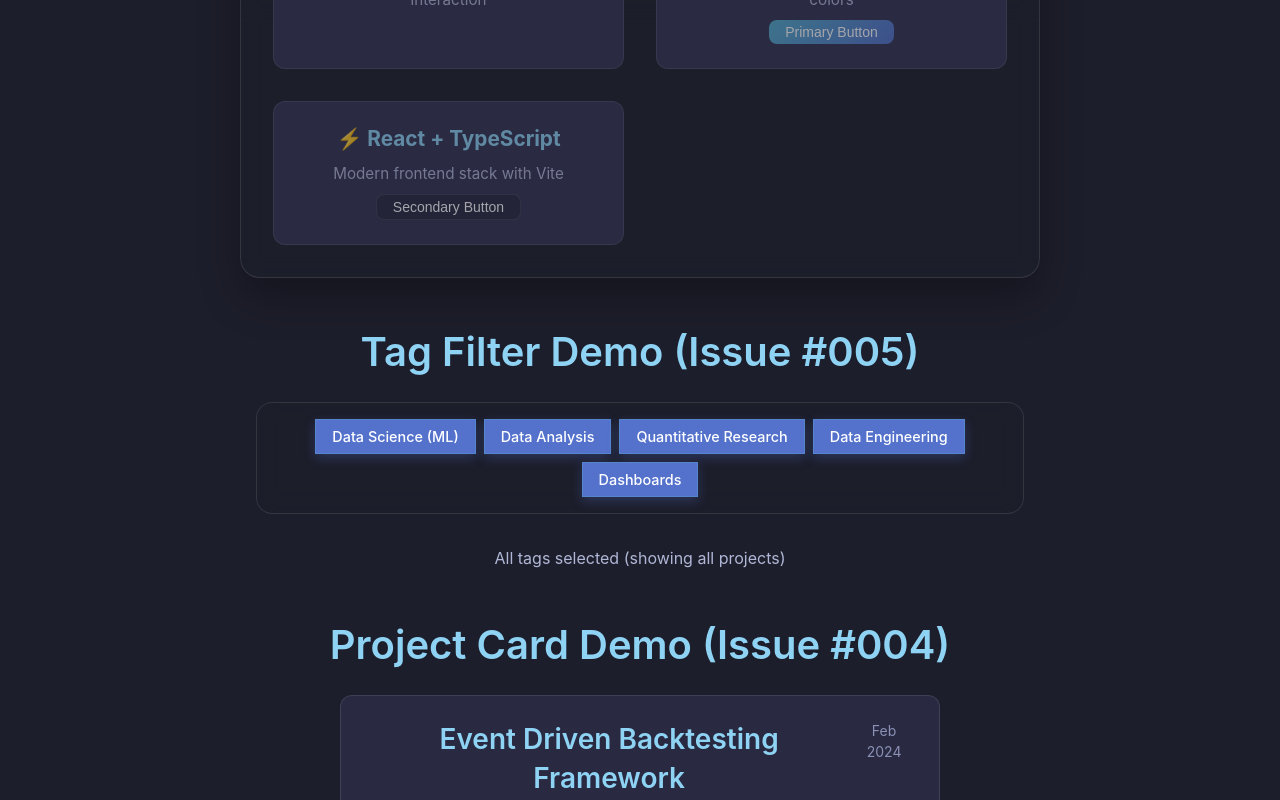
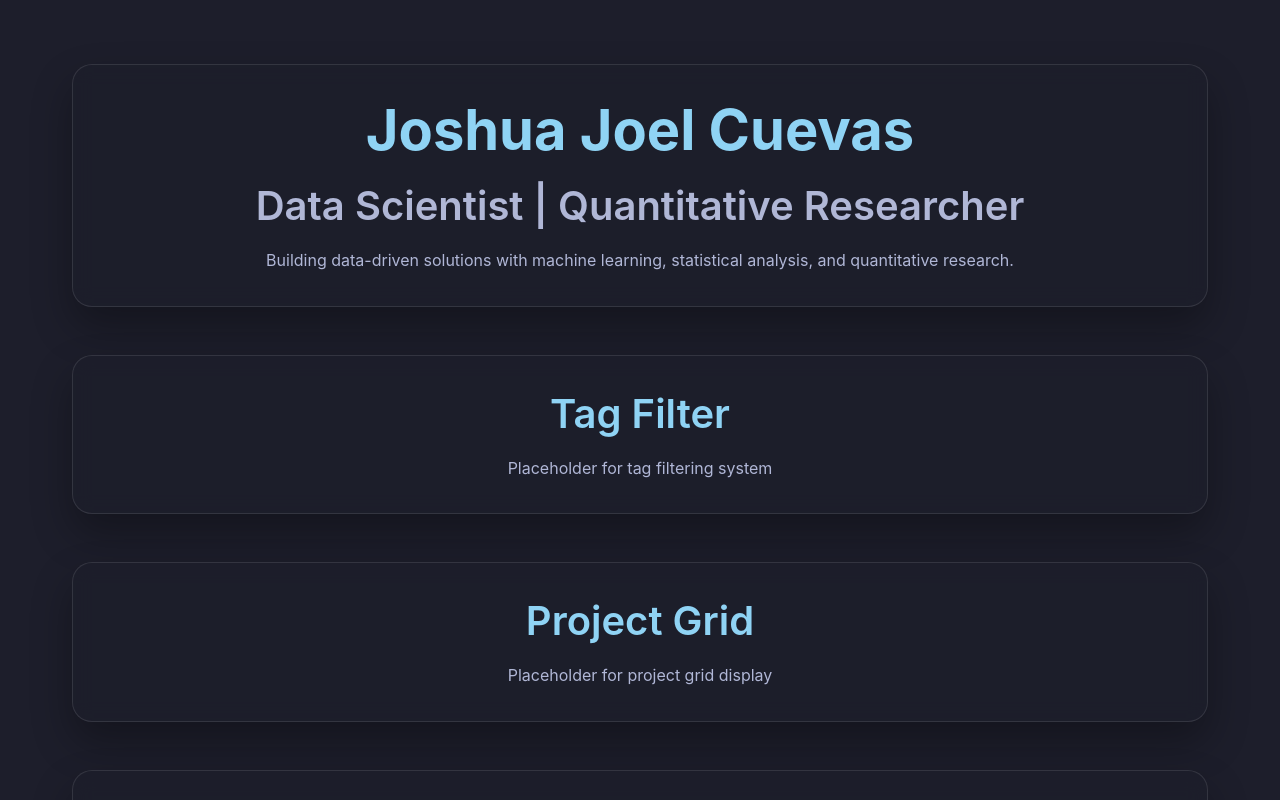
Before and after one commit to JoshuaCuevasUofT/portfolio_26, a React (Vite) app: page / in a window 1280 px wide. Built offline with nearby package versions, Linux system fonts and the light colour scheme.

Commit message:
feat: implement Hero component and Layout for issue #6
- Create Hero component with name, title, brief intro
- Create Layout component with placeholder sections
- Update App.tsx to use Layout and Hero
- Add CSS styles for layout and hero sections
- Integrate with existing ocean background

```diff
--- a/src/App.css
+++ b/src/App.css
@@ -34,12 +34,11 @@ html, body {
   height: 100%;
   display: flex;
   flex-direction: column;
-  justify-content: center;
-  align-items: center;
   color: var(--text-primary);
   text-align: center;
   padding: 2rem;
   box-sizing: border-box;
+  overflow-y: auto;
 }
 
 /* Hero section */
@@ -214,3 +213,36 @@ html, body {
     font-size: 0.9rem;
   }
 }
+
+/* Layout styles */
+.layout {
+  width: 100%;
+  max-width: 1200px;
+  margin: 0 auto;
+  padding: var(--spacing-xl);
+}
+
+.section {
+  margin: var(--spacing-2xl) 0;
+  padding: var(--spacing-xl);
+  background-color: rgba(29, 30, 43, 0.7);
+  border-radius: var(--radius-2xl);
+  backdrop-filter: blur(10px);
+  border: 1px solid var(--border-light);
+  box-shadow: 0 20px 40px var(--shadow-dark);
+}
+
+/* Hero styles */
+.hero {
+  padding: var(--spacing-xl);
+  background-color: rgba(29, 30, 43, 0.7);
+  border-radius: var(--radius-2xl);
+  backdrop-filter: blur(10px);
+  border: 1px solid var(--border-light);
+  box-shadow: 0 20px 40px var(--shadow-dark);
+}
+
+.hero-content {
+  max-width: 800px;
+  margin: 0 auto;
+}
--- a/src/App.tsx
+++ b/src/App.tsx
@@ -5,6 +5,7 @@ import Button from './components/Button'
 import Text from './components/Text'
 import ProjectCard from './components/ProjectCard'
 import TagFilter from './components/TagFilter'
+import Layout from './components/Layout'
 import { projects } from './data/projects'
 import { filterProjects } from './utils/filterProjects'
 import { type Tag } from './types/project'
@@ -92,83 +93,7 @@ function App() {
       <div ref={vantaRef} className="vanta-background"></div>
       <div className="content">
         <main>
-          <section className="hero-section">
-            <Text variant="h1" color="accent" align="center">
-              Portfolio V2
-            </Text>
-            <Text variant="body" color="secondary" align="center">
-              Interactive wave background with Vanta.js
-            </Text>
-
-            {/* Theme color demonstration */}
-            <div style={{
-              display: 'flex',
-              gap: 'var(--spacing-md)',
-              marginTop: 'var(--spacing-xl)',
-              marginBottom: 'var(--spacing-xl)',
-              justifyContent: 'center',
-              flexWrap: 'wrap'
-            }}>
-              <div style={{
-                width: '60px',
-                height: '60px',
-                backgroundColor: 'var(--color-1)',
-                borderRadius: 'var(--radius-md)',
-                display: 'flex',
-                alignItems: 'center',
-                justifyContent: 'center',
-                color: 'var(--text-primary)',
-                fontWeight: 'bold'
-              }}>#1</div>
-              <div style={{
-                width: '60px',
-                height: '60px',
-                backgroundColor: 'var(--color-2)',
-                borderRadius: 'var(--radius-md)',
-                display: 'flex',
-                alignItems: 'center',
-                justifyContent: 'center',
-                color: 'var(--text-primary)',
-                fontWeight: 'bold'
-              }}>#2</div>
-              <div style={{
-                width: '60px',
-                height: '60px',
-                backgroundColor: 'var(--color-3)',
-                borderRadius: 'var(--radius-md)',
-                display: 'flex',
-                alignItems: 'center',
-                justifyContent: 'center',
-                color: 'var(--text-primary)',
-                fontWeight: 'bold'
-              }}>#3</div>
-            </div>
-
-            <div className="features">
-              <div className="feature">
-                <h3>🌊 Animated Waves</h3>
-                <p>Real-time wave simulation with mouse interaction</p>
-              </div>
-              <div className="feature">
-                <h3>🎨 Dark Theme</h3>
-                <p>CSS custom properties with accent colors</p>
-                <div style={{ marginTop: 'var(--spacing-sm)' }}>
-                  <Button variant="primary" size="small" onClick={() => console.log('Primary clicked')}>
-                    Primary Button
-                  </Button>
-                </div>
-              </div>
-              <div className="feature">
-                <h3>⚡ React + TypeScript</h3>
-                <p>Modern frontend stack with Vite</p>
-                <div style={{ marginTop: 'var(--spacing-sm)' }}>
-                  <Button variant="secondary" size="small" onClick={() => console.log('Secondary clicked')}>
-                    Secondary Button
-                  </Button>
-                </div>
-              </div>
-            </div>
-          </section>
+          <Layout>
 
           {/* Tag Filter demonstration */}
           <section style={{
@@ -217,6 +142,7 @@ function App() {
               )}
             </div>
           </section>
+        </Layout>
         </main>
         <footer className="footer">
           <Text variant="small" color="accent" align="center">
--- /dev/null
+++ b/src/components/Hero.tsx
@@ -0,0 +1,23 @@
+import React from 'react';
+import '../styles/theme.css';
+import Text from './Text';
+
+const Hero: React.FC = () => {
+  return (
+    <section className="hero">
+      <div className="hero-content">
+        <Text variant="h1" color="accent" align="center">
+          Joshua Joel Cuevas
+        </Text>
+        <Text variant="h2" color="secondary" align="center">
+          Data Scientist | Quantitative Researcher
+        </Text>
+        <Text variant="body" color="secondary" align="center">
+          Building data-driven solutions with machine learning, statistical analysis, and quantitative research.
+        </Text>
+      </div>
+    </section>
+  );
+};
+
+export default Hero;
--- /dev/null
+++ b/src/components/Layout.tsx
@@ -0,0 +1,52 @@
+import React from 'react';
+import '../styles/theme.css';
+import Hero from './Hero';
+import TagFilter from './TagFilter';
+import Text from './Text';
+
+interface LayoutProps {
+  children?: React.ReactNode;
+}
+
+const Layout: React.FC<LayoutProps> = ({ children }) => {
+  return (
+    <div className="layout">
+      <Hero />
+      <section className="section tagfilter-placeholder">
+        <Text variant="h2" color="accent" align="center">
+          Tag Filter
+        </Text>
+        <Text variant="body" color="secondary" align="center">
+          Placeholder for tag filtering system
+        </Text>
+      </section>
+      <section className="section projectgrid-placeholder">
+        <Text variant="h2" color="accent" align="center">
+          Project Grid
+        </Text>
+        <Text variant="body" color="secondary" align="center">
+          Placeholder for project grid display
+        </Text>
+      </section>
+      <section className="section skills-placeholder">
+        <Text variant="h2" color="accent" align="center">
+          Skills Visualization
+        </Text>
+        <Text variant="body" color="secondary" align="center">
+          Placeholder for skills visualization
+        </Text>
+      </section>
+      <section className="section contact-placeholder">
+        <Text variant="h2" color="accent" align="center">
+          Contact
+        </Text>
+        <Text variant="body" color="secondary" align="center">
+          Placeholder for contact section
+        </Text>
+      </section>
+      {children}
+    </div>
+  );
+};
+
+export default Layout;
```
